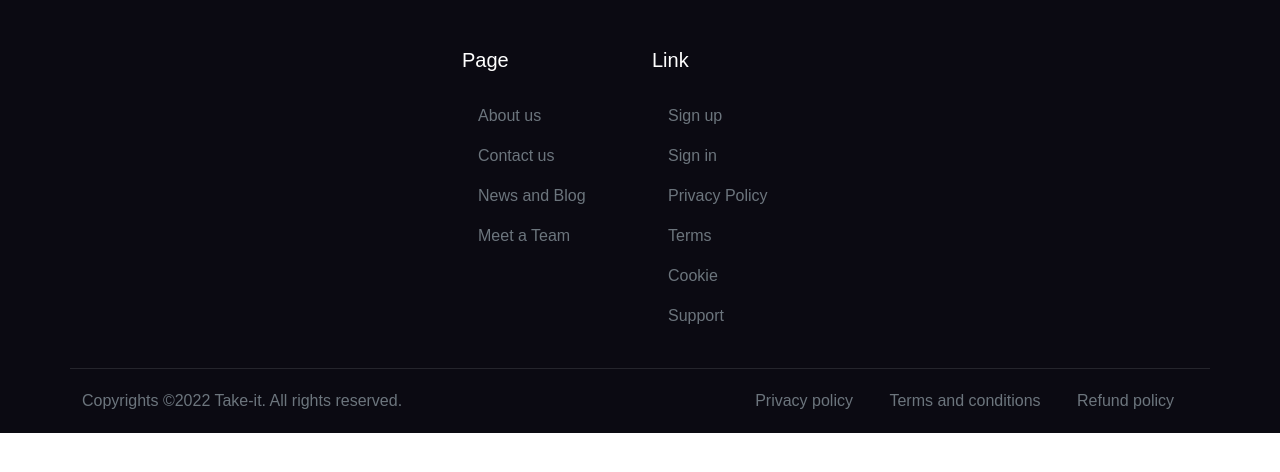
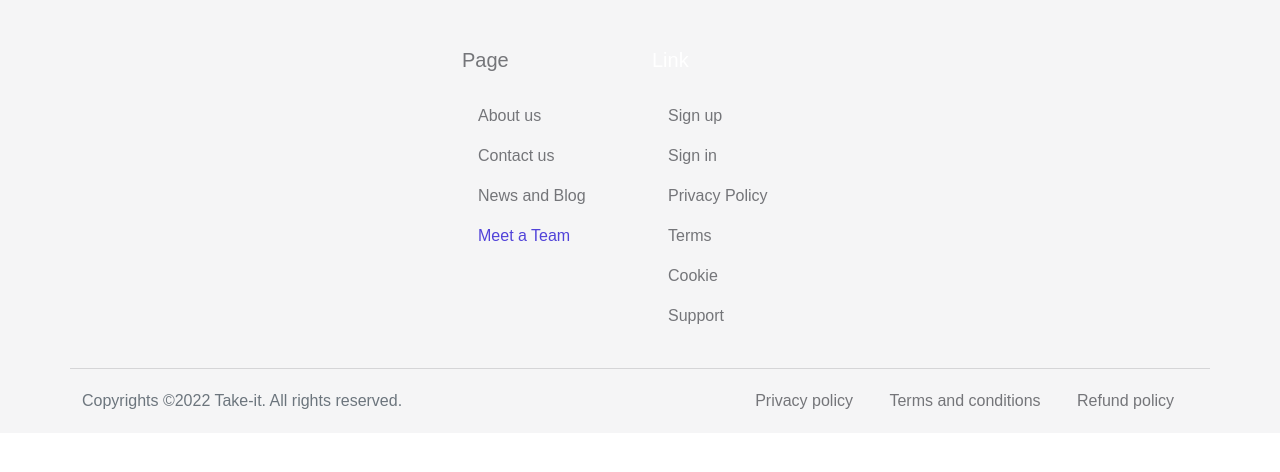
Before and after one commit to EndriDomiUni/E-commerce, a PHP site: page /php/index.php in a window 1280 px wide. Shown: the part 104-576 px from the top of the page. Run offline with PHP 8.4, Linux system fonts and the light colour scheme.

Commit message:
Update footer style

```diff
--- a/src/assets/css/style.css
+++ b/src/assets/css/style.css
@@ -163,10 +163,10 @@ select:disabled {
     display: none !important;
 }
 
-.nav-caption-item .dark-mode {
+.nav-caption-item .dark-mode, .nav-footer-link .dark-mode {
     color: #fff;
 }
 
-.nav-caption-item {
+.nav-caption-item, .nav-footer-link {
     color: currentColor;
 }
--- a/src/assets/js/base.js
+++ b/src/assets/js/base.js
@@ -8,6 +8,8 @@ const navbar = document.getElementById("navbar-main"); // navbar
 const navIconItem = document.querySelectorAll(".nav-icon-item");
 const navItemCaption = document.querySelectorAll("p"); // caption of nav link : TO CHANGE
 const btnDarkMode = document.getElementById("btn-dark-mode"); // btn dark mode
+const footer = document.querySelector("footer"); // footer
+const navFooterLink = document.querySelectorAll(".nav-footer-link");
 // const btnToogleNavbar = document.querySelector("#tn-toogle-navbar"); // toogle btn
 
 
@@ -34,6 +36,13 @@ function checkForDarkMode(event)
             caption.setAttribute("class", "nav-caption-item dark-mode");
         });
 
+        navFooterLink.forEach((link) =>
+        {
+            link.setAttribute("class", "nav-footer-link dark-mode");
+        });
+
+        footer.setAttribute("class", "b-dark pt-5");
+
         isDarkMode = false;
     } else
     {
@@ -48,6 +57,13 @@ function checkForDarkMode(event)
         { // caption right
             caption.setAttribute("class", "nav-caption-item");
         });
+
+        navFooterLink.forEach((link) =>
+        {
+            link.setAttribute("class", "nav-footer-link");
+        });
+
+        footer.setAttribute("class", "bg-light pt-5");
 
         isDarkMode = true;
     }
--- a/src/php/template/base.php
+++ b/src/php/template/base.php
@@ -124,9 +124,8 @@
     <script src="https://cdn.jsdelivr.net/npm/bootstrap@5.2.2/dist/js/bootstrap.bundle.min.js" integrity="sha384-OERcA2EqjJCMA+/3y+gxIOqMEjwtxJY7qPCqsdltbNJuaOe923+mo//f6V8Qbsw3" crossorigin="anonymous"></script>
     <script src="../assets/js/base.js"></script>
   </main>
-  <!-- =======================
-Footer START -->
-	<footer class="bg-dark pt-5">
+  <!-- Footer START -->
+	<footer class="bg-light pt-5">
 		<div class="container">
 			<!-- Row START -->
 			<div class="row g-4">
@@ -148,12 +147,12 @@ Footer START -->
 					<div class="row g-4">
 						<!-- Link block -->
 						<div class="col-6 col-md-3">
-							<h5 class="text-white mb-2 mb-md-4">Page</h5>
+							<h5 class="mb-2 mb-md-4">Page</h5>
 							<ul class="nav flex-column text-primary-hover">
-								<li class="nav-item"><a class="nav-link text-muted" href="#">About us</a></li>
-								<li class="nav-item"><a class="nav-link text-muted" href="#">Contact us</a></li>
-								<li class="nav-item"><a class="nav-link text-muted" href="#">News and Blog</a></li>
-								<li class="nav-item"><a class="nav-link text-muted" href="#">Meet a Team</a></li>
+								<li class="nav-item"><a class="nav-link nav-footer-link" fill="" href="#">About us</a></li>
+								<li class="nav-item"><a class="nav-link nav-footer-link" href="#">Contact us</a></li>
+								<li class="nav-item"><a class="nav-link nav-footer-link" href="#">News and Blog</a></li>
+								<li class="nav-item"><a class="nav-link tnav-footer-link" href="#">Meet a Team</a></li>
 							</ul>
 						</div>
 
@@ -161,12 +160,12 @@ Footer START -->
 						<div class="col-6 col-md-3">
 							<h5 class="text-white mb-2 mb-md-4">Link</h5>
 							<ul class="nav flex-column text-primary-hover">
-								<li class="nav-item"><a class="nav-link text-muted" href="signup-view.php">Sign up</a></li>
-								<li class="nav-item"><a class="nav-link text-muted" href="login-view.php">Sign in</a></li>
-								<li class="nav-item"><a class="nav-link text-muted" href="#">Privacy Policy</a></li>
-								<li class="nav-item"><a class="nav-link text-muted" href="#">Terms</a></li>
-								<li class="nav-item"><a class="nav-link text-muted" href="#">Cookie</a></li>
-								<li class="nav-item"><a class="nav-link text-muted" href="#">Support</a></li>
+								<li class="nav-item"><a class="nav-link nav-footer-link" href="signup-view.php">Sign up</a></li>
+								<li class="nav-item"><a class="nav-link nav-footer-link" href="login-view.php">Sign in</a></li>
+								<li class="nav-item"><a class="nav-link nav-footer-link" href="#">Privacy Policy</a></li>
+								<li class="nav-item"><a class="nav-link nav-footer-link" href="#">Terms</a></li>
+								<li class="nav-item"><a class="nav-link nav-footer-link" href="#">Cookie</a></li>
+								<li class="nav-item"><a class="nav-link nav-footer-link" href="#">Support</a></li>
 							</ul>
 						</div>
 					</div>
@@ -242,9 +241,9 @@ Footer START -->
 						<!-- copyright links-->
 						<div class="nav mt-2 mt-lg-0">
 							<ul class="list-inline text-primary-hover mx-auto mb-0">
-								<li class="list-inline-item me-0"><a class="nav-link py-1 text-muted" href="#">Privacy policy</a></li>
-								<li class="list-inline-item me-0"><a class="nav-link py-1 text-muted" href="#">Terms and conditions</a></li>
-								<li class="list-inline-item me-0"><a class="nav-link py-1 text-muted pe-0" href="#">Refund policy</a></li>
+								<li class="list-inline-item me-0"><a class="nav-link py-1 nav-footer-link" href="#">Privacy policy</a></li>
+								<li class="list-inline-item me-0"><a class="nav-link py-1 nav-footer-link" href="#">Terms and conditions</a></li>
+								<li class="list-inline-item me-0"><a class="nav-link py-1 nav-footer-link pe-0" href="#">Refund policy</a></li>
 							</ul>
 						</div>
 					</div>
```
